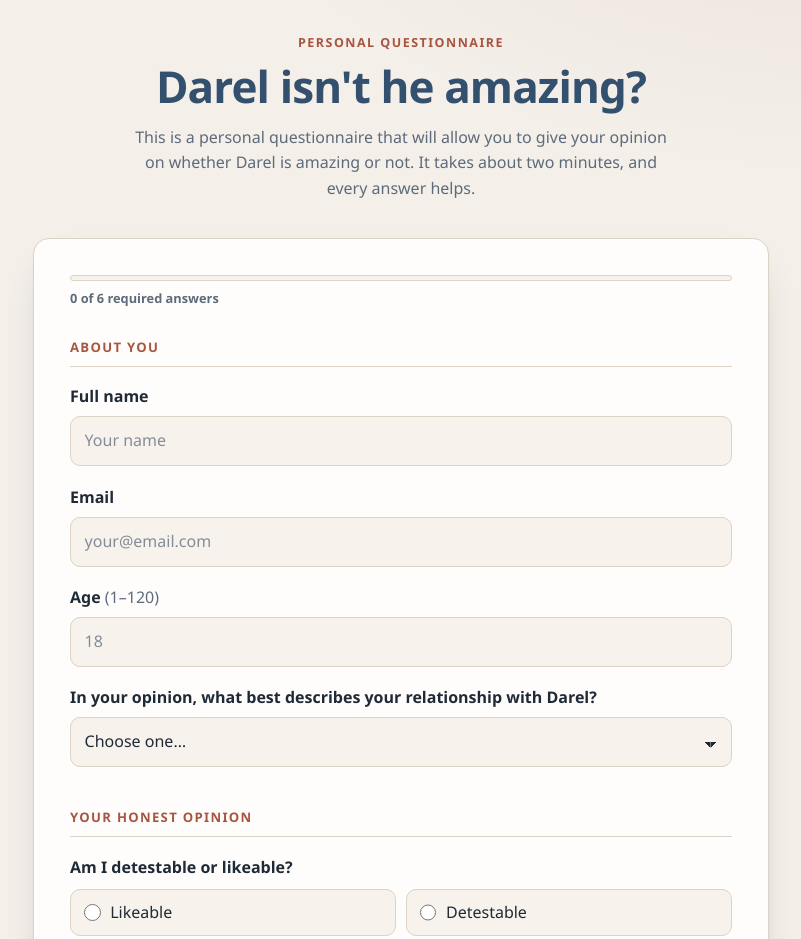
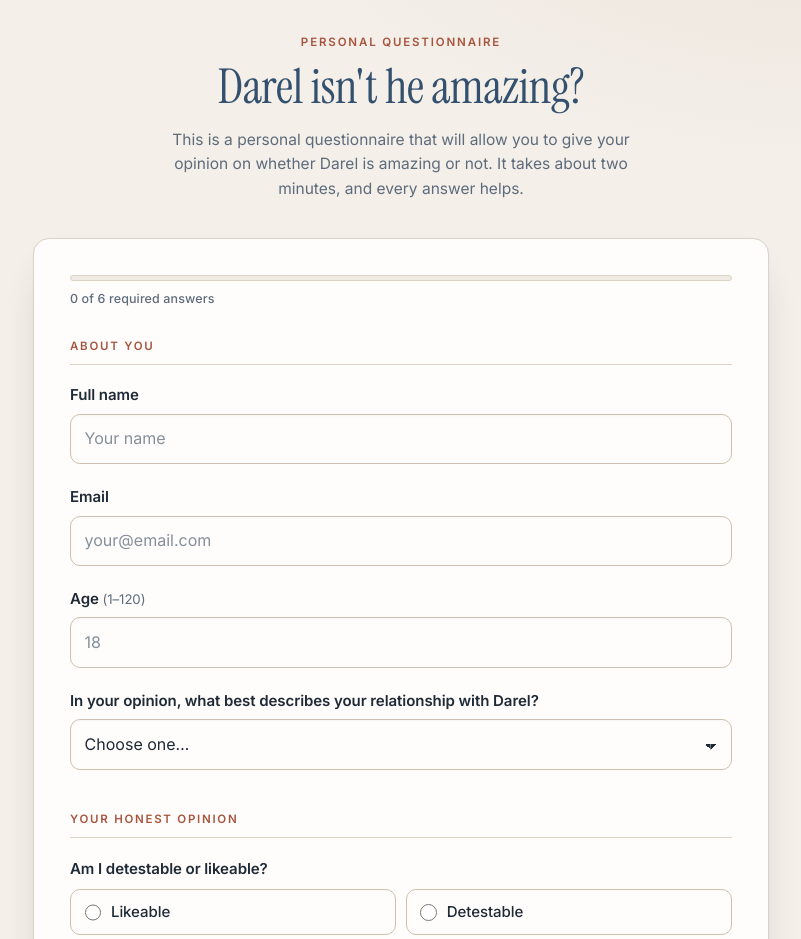
Before and after one commit to darelaholou4-ux/Darel-survey, a website: page index.html in a window 1280 px wide. Shown: the part 94-1033 px from the top of the page, without its empty margins (239-1040 px from the left). Drawn offline with Linux system fonts and the light colour scheme.

Commit message:
Typographie auto-hébergée (Inter + Instrument Serif) et finitions professionnelles
Co-authored-by: arena-agent <297053741+arena-agent@users.noreply.github.com>

```diff
--- a/base.css
+++ b/base.css
@@ -1,3 +1,24 @@
+/* ==========================================================================
+   Polices auto-hébergées (aucune requête vers un tiers)
+   Inter (variable, 100–900) pour le texte — Instrument Serif pour les titres.
+   Licences : SIL Open Font License 1.1 (voir assets/fonts/LICENCES.txt).
+   ========================================================================== */
+@font-face {
+  font-family: "InterVariable";
+  src: url("assets/fonts/inter-latin-wght-normal.woff2") format("woff2-variations");
+  font-weight: 100 900;
+  font-style: normal;
+  font-display: swap;
+}
+
+@font-face {
+  font-family: "Instrument Serif";
+  src: url("assets/fonts/instrument-serif-latin-400-normal.woff2") format("woff2");
+  font-weight: 400;
+  font-style: normal;
+  font-display: swap;
+}
+
 /* ==========================================================================
    Base partagée : jetons de design, reset, barre de navigation, pied de page
    Commune à index.html, business-card.html et thanks.html
@@ -10,6 +31,7 @@
   --text: #1f2a37;
   --text-muted: #5d6b7b;
   --line: #dcd2c6;
+  --line-strong: #cfc0af;
   --brand: #33506e;
   --brand-strong: #24405c;
   --accent: #a85540;
@@ -25,7 +47,9 @@
   --radius-sm: 10px;
   --shadow: 0 1px 2px rgb(31 42 55 / 0.06), 0 18px 40px -24px rgb(31 42 55 / 0.45);
   --shadow-lg: 0 2px 4px rgb(31 42 55 / 0.05), 0 30px 60px -30px rgb(31 42 55 / 0.55);
-  --font: "Segoe UI", system-ui, -apple-system, "Helvetica Neue", Arial, sans-serif;
+  --font: "InterVariable", "Inter", system-ui, -apple-system, "Segoe UI", Roboto,
+    "Helvetica Neue", Arial, sans-serif;
+  --font-display: "Instrument Serif", "Iowan Old Style", Georgia, "Times New Roman", serif;
   color-scheme: light dark;
 }
 
@@ -38,6 +62,7 @@
     --text: #eaf0f6;
     --text-muted: #a5b3c2;
     --line: #334252;
+    --line-strong: #42566b;
     --brand: #8fb4d8;
     --brand-strong: #b6d0ea;
     --accent: #e39a84;
@@ -60,6 +85,11 @@
   box-sizing: border-box;
 }
 
+/* L'attribut hidden doit toujours gagner face aux display des composants */
+[hidden] {
+  display: none !important;
+}
+
 html {
   -webkit-text-size-adjust: 100%;
 }
@@ -68,6 +98,9 @@ body {
   margin: 0;
   min-height: 100vh;
   font-family: var(--font);
+  font-synthesis: none;
+  text-rendering: optimizeLegibility;
+  -webkit-font-smoothing: antialiased;
   font-size: 1rem;
   line-height: 1.6;
   color: var(--text);
@@ -83,6 +116,16 @@ p,
 ul,
 figure {
   margin: 0;
+}
+
+h1,
+h2,
+h3 {
+  text-wrap: balance;
+}
+
+p {
+  text-wrap: pretty;
 }
 
 ul {
@@ -322,6 +365,14 @@ a:hover {
   color: var(--brand);
 }
 
+.site-footer__legal {
+  margin-top: 0.45rem;
+  font-size: 0.76rem;
+  letter-spacing: 0.01em;
+  color: var(--text-muted);
+  opacity: 0.8;
+}
+
 /* ==========================================================================
    Préférences
    ========================================================================== */
--- a/i18n.js
+++ b/i18n.js
@@ -94,8 +94,8 @@
       "thanks.title": "Thank you!",
       "thanks.message":
         "Your answers have been sent to Darel. He reads every single one — even the brutally honest ones.",
-      "thanks.back": "Answer the survey again",
-      "thanks.card": "See Darel's business card",
+      "thanks.back": "Take the survey again",
+      "thanks.card": "View business card",
       "thanks.footer": "Made with care in Cotonou, Benin.",
     },
 
@@ -182,8 +182,8 @@
       "thanks.title": "Merci !",
       "thanks.message":
         "Vos réponses ont été envoyées à Darel. Il les lit toutes, même les plus honnêtes.",
-      "thanks.back": "Répondre à nouveau au sondage",
-      "thanks.card": "Voir la carte de visite de Darel",
+      "thanks.back": "Répondre à nouveau",
+      "thanks.card": "Voir la carte de visite",
       "thanks.footer": "Fait avec soin à Cotonou, au Bénin.",
     },
   };
--- a/index.html
+++ b/index.html
@@ -26,6 +26,20 @@
     <link rel="icon" href="icon.svg" type="image/svg+xml" />
     <link rel="apple-touch-icon" href="icon.svg" />
     <link rel="manifest" href="site.webmanifest" />
+    <link
+      rel="preload"
+      href="assets/fonts/inter-latin-wght-normal.woff2"
+      as="font"
+      type="font/woff2"
+      crossorigin
+    />
+    <link
+      rel="preload"
+      href="assets/fonts/instrument-serif-latin-400-normal.woff2"
+      as="font"
+      type="font/woff2"
+      crossorigin
+    />
     <link rel="stylesheet" href="base.css" />
     <link rel="stylesheet" href="survey.css" />
     <script src="i18n.js" defer></script>
@@ -295,6 +309,7 @@
       <nav aria-label="Other pages" data-i18n-aria-label="nav.more">
         <a href="business-card.html" data-i18n="nav.card">Business card</a>
       </nav>
+      <p class="site-footer__legal">© 2026 Crusis Darel Aholou</p>
     </footer>
   </body>
 </html>
--- a/survey.css
+++ b/survey.css
@@ -16,24 +16,28 @@ body {
 }
 
 .eyebrow {
-  margin-bottom: 0.5rem;
-  font-size: 0.78rem;
-  font-weight: 700;
-  letter-spacing: 0.12em;
+  margin-bottom: 0.65rem;
+  font-size: 0.72rem;
+  font-weight: 600;
+  letter-spacing: 0.16em;
   text-transform: uppercase;
   color: var(--accent);
 }
 
 h1 {
-  font-size: clamp(1.9rem, 5vw, 2.75rem);
-  line-height: 1.15;
-  letter-spacing: -0.02em;
+  font-family: var(--font-display);
+  font-weight: 400;
+  font-size: clamp(2.1rem, 5.4vw, 3rem);
+  line-height: 1.08;
+  letter-spacing: -0.01em;
   color: var(--brand);
 }
 
 #description {
-  max-width: 34rem;
-  margin: 0.85rem auto 0;
+  max-width: 32rem;
+  margin: 0.9rem auto 0;
+  font-size: 0.97rem;
+  line-height: 1.6;
   color: var(--text-muted);
 }
 
@@ -59,7 +63,7 @@ h1 {
   position: relative;
   height: 0.4rem;
   overflow: hidden;
-  background: var(--surface-2);
+  background: color-mix(in srgb, var(--line) 45%, var(--surface));
   border: 1px solid var(--line);
   border-radius: 999px;
 }
@@ -74,8 +78,9 @@ h1 {
 }
 
 .progress__label {
-  font-size: 0.8rem;
-  font-weight: 600;
+  font-size: 0.78rem;
+  font-weight: 500;
+  letter-spacing: 0.01em;
   color: var(--text-muted);
 }
 
@@ -128,10 +133,10 @@ h1 {
   display: block;
   width: 100%;
   padding: 0;
-  margin-bottom: 1.1rem;
-  font-size: 0.82rem;
-  font-weight: 700;
-  letter-spacing: 0.1em;
+  margin-bottom: 1.15rem;
+  font-size: 0.72rem;
+  font-weight: 600;
+  letter-spacing: 0.15em;
   text-transform: uppercase;
   color: var(--accent);
 }
@@ -140,19 +145,21 @@ h1 {
   content: "";
   display: block;
   height: 1px;
-  margin-top: 0.5rem;
+  margin-top: 0.55rem;
   background: var(--line);
 }
 
 .field + .field {
-  margin-top: 1.15rem;
+  margin-top: 1.3rem;
 }
 
 label,
 .field__label {
   display: block;
   margin-bottom: 0.4rem;
+  font-size: 0.94rem;
   font-weight: 600;
+  letter-spacing: -0.005em;
 }
 
 .field__label {
@@ -160,6 +167,7 @@ label,
 }
 
 .hint {
+  font-size: 0.88em;
   font-weight: 400;
   color: var(--text-muted);
 }
@@ -174,12 +182,13 @@ select,
 textarea {
   display: block;
   width: 100%;
-  padding: 0.7rem 0.85rem;
+  padding: 0.72rem 0.85rem;
   font: inherit;
   color: var(--text);
-  background: var(--surface-2);
-  border: 1px solid var(--line);
+  background: var(--surface);
+  border: 1px solid var(--line-strong);
   border-radius: var(--radius-sm);
+  box-shadow: inset 0 1px 2px rgb(31 42 55 / 0.03);
   transition: border-color 150ms ease, box-shadow 150ms ease, background 150ms ease;
 }
 
@@ -245,9 +254,9 @@ select {
   display: flex;
   align-items: center;
   gap: 0.6rem;
-  padding: 0.6rem 0.8rem;
-  background: var(--surface-2);
-  border: 1px solid var(--line);
+  padding: 0.62rem 0.85rem;
+  background: var(--surface);
+  border: 1px solid var(--line-strong);
   border-radius: var(--radius-sm);
   transition: border-color 150ms ease, background 150ms ease;
 }
@@ -287,7 +296,7 @@ select {
    ========================================================================== */
 .counter {
   margin-top: 0.4rem;
-  font-size: 0.82rem;
+  font-size: 0.78rem;
   text-align: right;
   color: var(--text-muted);
   font-variant-numeric: tabular-nums;
@@ -312,6 +321,8 @@ select {
 
 .form-actions .btn {
   width: 100%;
+  font-weight: 600;
+  letter-spacing: 0.01em;
 }
 
 .privacy {
--- a/thanks.css
+++ b/thanks.css
@@ -39,23 +39,27 @@ body {
 }
 
 .eyebrow {
-  margin-bottom: 0.4rem;
-  font-size: 0.75rem;
-  font-weight: 700;
-  letter-spacing: 0.12em;
+  margin-bottom: 0.5rem;
+  font-size: 0.72rem;
+  font-weight: 600;
+  letter-spacing: 0.16em;
   text-transform: uppercase;
   color: var(--accent);
 }
 
 h1 {
-  font-size: clamp(1.75rem, 5vw, 2.4rem);
-  line-height: 1.15;
-  letter-spacing: -0.02em;
+  font-family: var(--font-display);
+  font-weight: 400;
+  font-size: clamp(2.1rem, 5.5vw, 2.9rem);
+  line-height: 1.1;
+  letter-spacing: -0.01em;
   color: var(--brand);
 }
 
 .thanks-message {
-  margin-top: 0.85rem;
+  max-width: 26rem;
+  margin: 0.9rem auto 0;
+  font-size: 0.97rem;
   color: var(--text-muted);
 }
 
```
Also changed, not shown: business-card.css (+41 -23 lines), business-card.html (+18 -1 lines), thanks.html (+17 -2 lines), tools/check.mjs (+6 -2 lines), README.md, assets/fonts/LICENCES.txt (added), assets/fonts/instrument-serif-latin-400-normal.woff2 (added), assets/fonts/inter-latin-wght-normal.woff2 (added), assets/preview-card-dark.png, assets/preview-card.png, assets/preview-survey-dark.png, assets/preview-survey.png.
